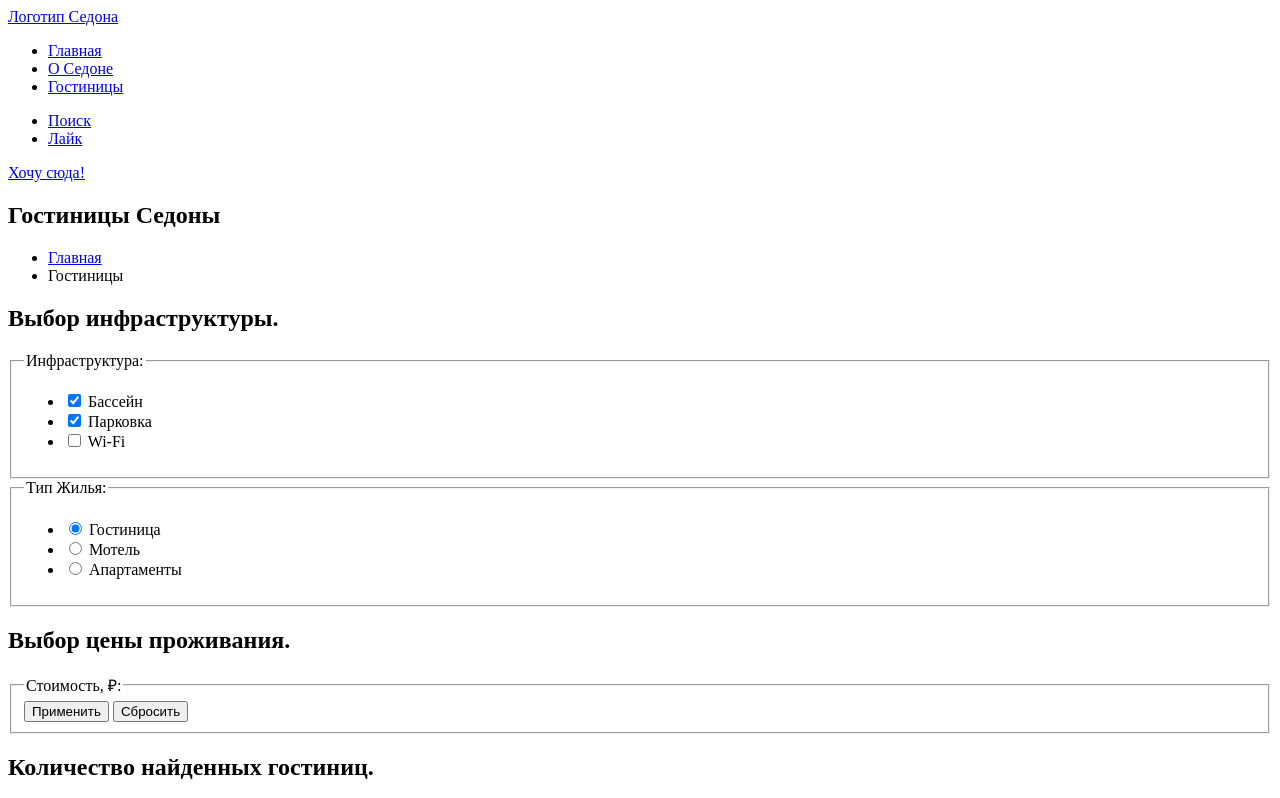
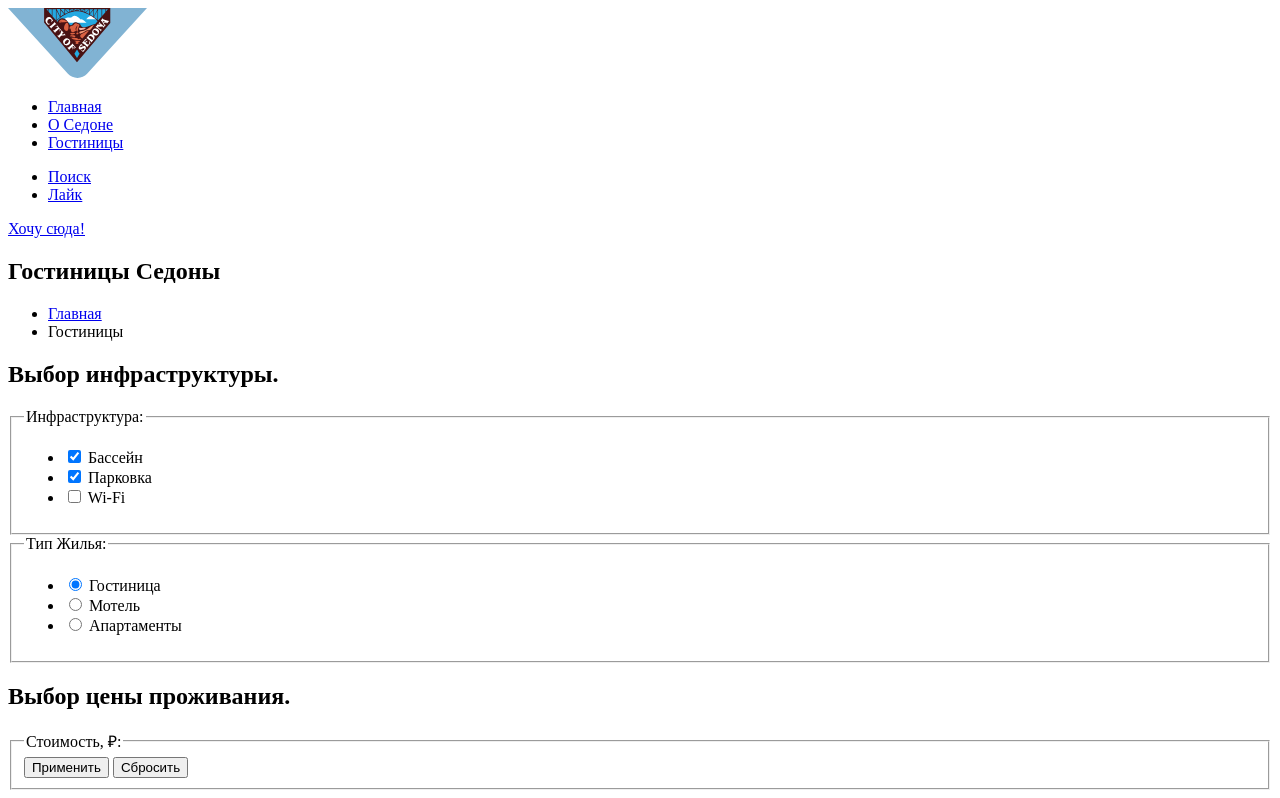
Before and after one commit to htmlacademy-htmlcss/2056523-sedona-34, a plain HTML site: page catalog.html in a window 1280 px wide. Shown: the top 798 px of the page. Drawn offline with Linux system fonts and the light colour scheme.

Commit message:
добавляет логотип

```diff
--- a/catalog.html
+++ b/catalog.html
@@ -8,7 +8,9 @@
 
 <body>
   <header>
-    <a class="link-logo" href="index.html">Логотип Седона</a>
+    <a class="link-logo" href="index.html">
+      <img class="logo" src="images/logo.svg" width="139" height="70" alt="Логотип Седоны">
+    </a>
     <nav class="navigation">
       <ul class="navigation-list">
         <li class="navigation-item">
```
Also changed, not shown: index.html (+1 -1 lines).
